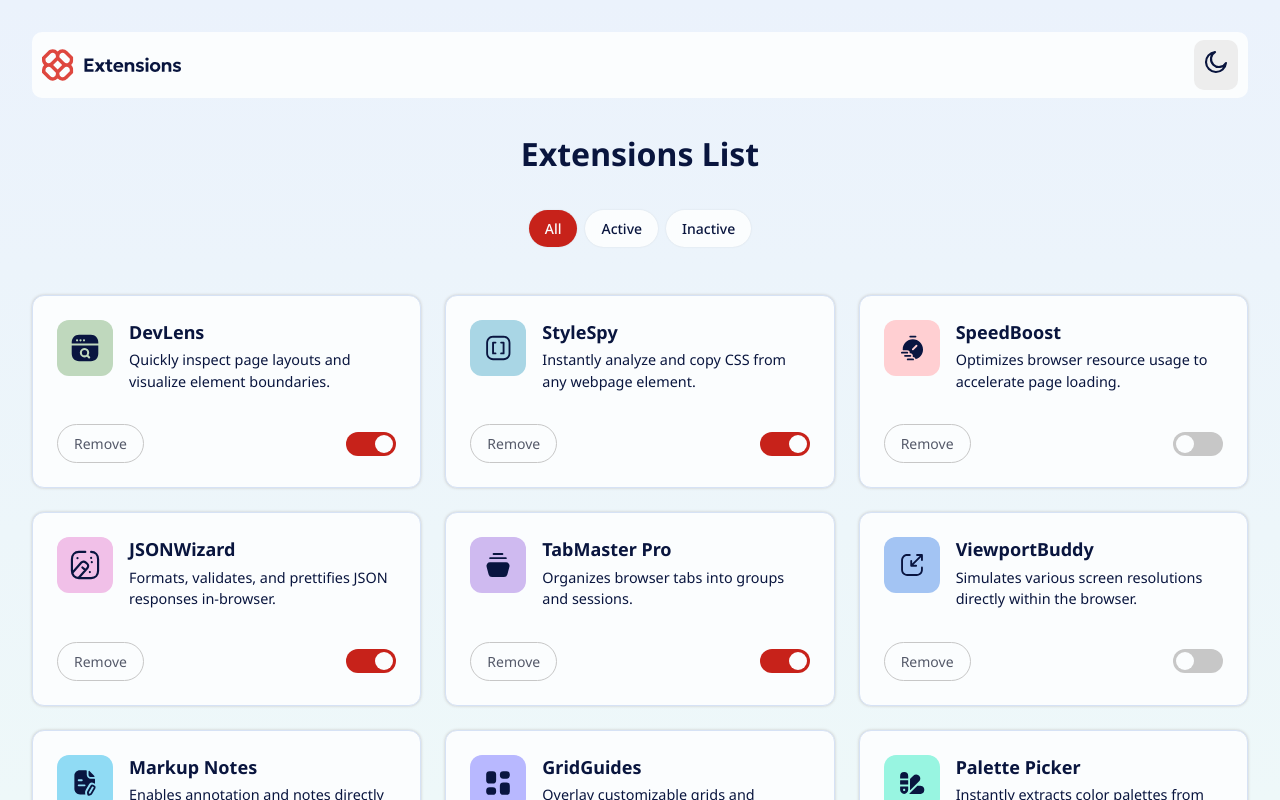
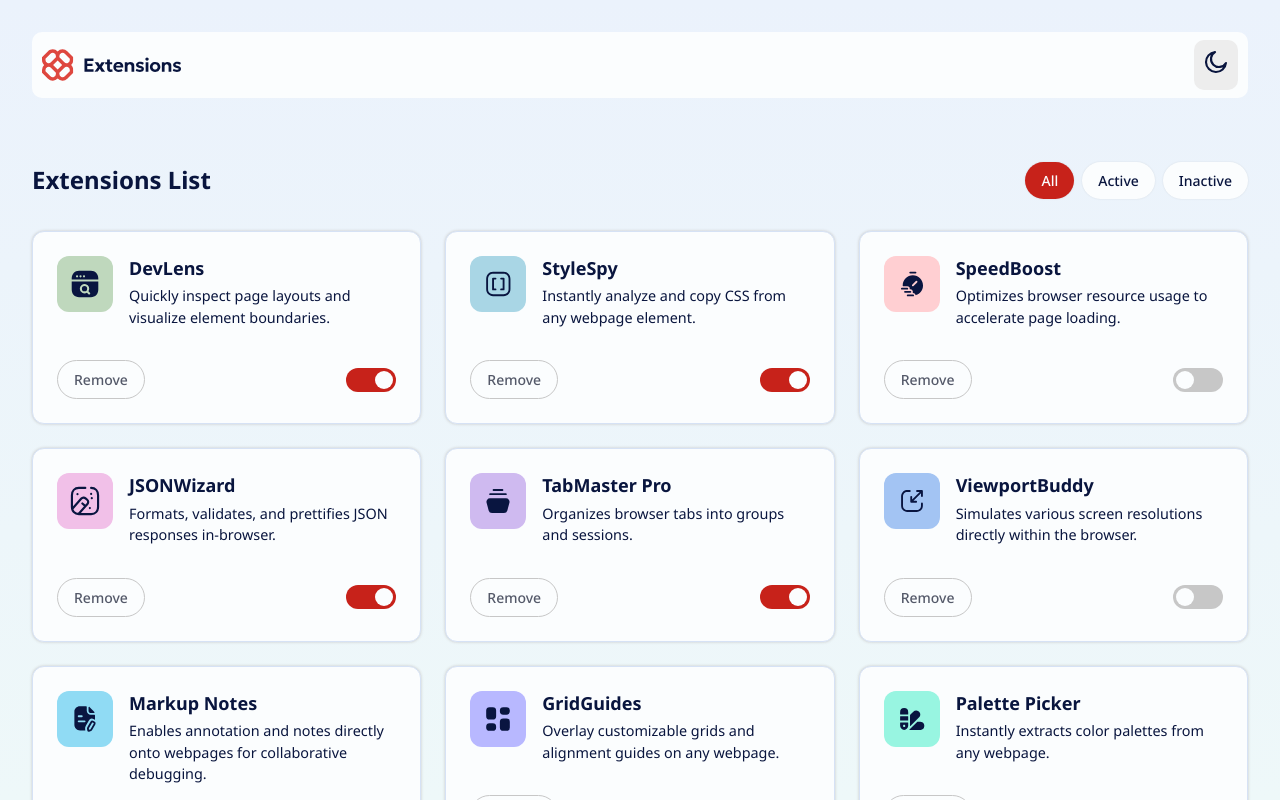
Before and after one commit to Robertron624/browser-extensions-manager, a React (Vite) app: page / in a window 1280 px wide. Shown: the top 800 px of the page. Built offline with nearby package versions, Linux system fonts and the light colour scheme.

Commit message:
styles: adding hover state styles to buttons and inputs for both light and dark time

```diff
--- a/src/App.css
+++ b/src/App.css
@@ -6,13 +6,39 @@
 }
 
 main {
-  margin-top: 2rem;
+  padding-top: 2rem;
 }
 
 main h1 {
   font-size: 2rem;
 }
 
+.filters-section {
+  margin-bottom: 1rem;
+  margin-top: 2rem;
+}
+
 .extensions-section {
   margin-top: 2rem;
 }
+
+/* Media Queries*/
+
+@media (min-width: 768px) {
+  main{
+    padding-top: 4rem;
+  }
+
+  main h1 {
+    font-size: 1.5rem;
+  }
+
+  .filters-section {
+    margin-top: 0;
+    margin-bottom: 0;
+  }
+
+  .extensions-section {
+    margin-top: 1rem;
+  }
+}
--- a/src/App.tsx
+++ b/src/App.tsx
@@ -10,11 +10,13 @@ function App() {
     <div className="app">
       <Header/>
       <main>
-        <h1>
-          Extensions List
-        </h1>
-        <div className="filters-section">
-          <FilterButtons />
+        <div className="title-and-filters flex justify-between items-center">
+          <h1>
+            Extensions List
+          </h1>
+          <div className="filters-section">
+            <FilterButtons />
+          </div>
         </div>
         <div className="extensions-section">
           <ExtensionsList />
--- a/src/components/Extensions/ExtensionCard.css
+++ b/src/components/Extensions/ExtensionCard.css
@@ -69,16 +69,17 @@
   padding: 0.5rem 1rem;
   border-radius: 20px;
   color: var(--neutral-600);
-  transition: all 0.2s ease;
   display: flex;
   align-items: center;
   font-size: 0.875rem;
+  font-weight: 500;
   justify-content: center;
+  transition: var(--custom-transition-2);
 }
 
 .remove-button:hover {
-  background: var(--red-100);
-  color: var(--red-700);
+  background: var(--red-700);
+  color: var(--neutral-0);
   border-color: var(--red-300);
 }
 
@@ -87,8 +88,9 @@
 }
 
 .dark-theme .remove-button:hover {
-  background: var(--red-900);
-  color: var(--red-400);
+  background: var(--red-400);
+  color: var(--neutral-900);
+  border-color: var(--red-400);
 }
 
 .extension-description {
@@ -154,6 +156,11 @@
 
 input:checked + .slider {
   background-color: var(--red-700);
+  transition: var(--custom-transition-2);
+}
+
+input:checked + .slider:hover {
+  background-color: var(--red-500);
 }
 
 input:checked + .slider:before {
@@ -171,3 +178,7 @@ input:checked + .slider:before {
 .dark-theme input:checked + .slider {
   background-color: var(--red-400);
 }
+
+.dark-theme input:checked + .slider:hover {
+  background-color: var(--red-500);
+}
--- a/src/components/FilterButtons.css
+++ b/src/components/FilterButtons.css
@@ -2,38 +2,54 @@
 .filter-buttons {
   display: flex;
   gap: 0.5rem;
-  margin-bottom: 1rem;
-  margin-top: 2rem;
 }
 
 .filter-button {
   padding: 0.5rem 1rem;
-  background-color: var(--button-bg);
-  color: var(--button-text);
+  background-color: var(--neutral-0);
   border-radius: 2rem;
   cursor: pointer;
-  transition: all 0.2s ease;
+  transition: var(--custom-transition-2);
   font-size: 0.875rem;
   font-weight: 500;
 }
 
 .light-theme .filter-button {
   box-shadow: 0 0px 2px rgba(0, 0, 0, 0.1);
+  color: var(--neutral-900);
 }
 
 .dark-theme .filter-button {
   box-shadow: 0 0px 2px rgba(255, 255, 255, 1);
+  color: var(--neutral-0);
+  background-color: var(--neutral-700);
 }
 
 .filter-button:hover {
-  background-color: var(--button-bg-hover);
+  color: var(--neutral-700);
+  background-color: var(--light-gradient);
+}
+
+.dark-theme .filter-button:hover {
+  background-color: var(--neutral-600);
+  color: var(--neutral-0);
 }
 
 .filter-button.active {
-  background-color: var(--button-active-bg);
-  color: var(--button-active-text);
+  background-color: var(--red-700);
+  color: var(--neutral-0);
 }
 
 .filter-button.active:hover {
-  background-color: var(--red-700);
+  background-color: var(--red-400);
+  color: var(--neutral-0);
 }
+
+.dark-theme .filter-button.active {
+  background-color: var(--red-400);
+  color: var(--neutral-900);
+}
+
+.dark-theme .filter-button.active:hover {
+  background-color: var(--red-500);
+}
--- a/src/components/ThemeSwitcher.css
+++ b/src/components/ThemeSwitcher.css
@@ -5,4 +5,9 @@
     color: var(--switch-text);
     border: none;
     cursor: pointer;
+    transition: var(--custom-transition-2);
 }
+
+.theme-switcher:hover {
+    background-color: var(--switcher-bg-hover);
+}
--- a/src/index.css
+++ b/src/index.css
@@ -46,6 +46,11 @@
   --desktop-media-low: 1024px;
   --desktop-media-high: 1440px;
   --desktop-media-higher: 1920px;
+
+  --custom-transition-1: all 0.3s ease;
+  --custom-transition-2: all 0.3s ease-in-out;
+  --custom-transition-3: all 0.4s ease;
+  --custom-transition-4: all 0.4s ease-in-out;
 }
 
 /* CSS Reset */
@@ -241,7 +246,7 @@ h3 {
   --button-active-text: var(--neutral-0);
 
   --switcher-bg: var(--neutral-100);
-  --switcher-bg-hover: var(--neutral-600);
+  --switcher-bg-hover: var(--neutral-300);
 }
 
 /* Dark theme */
@@ -260,7 +265,7 @@ h3 {
   --button-active-text: var(--neutral-900);
 
   --switcher-bg: var(--neutral-700);
-  --switcher-bg-hover: var(--neutral-300);
+  --switcher-bg-hover: var(--neutral-600);
   --switcher-text: var(--neutral-0);
 }
 
```
